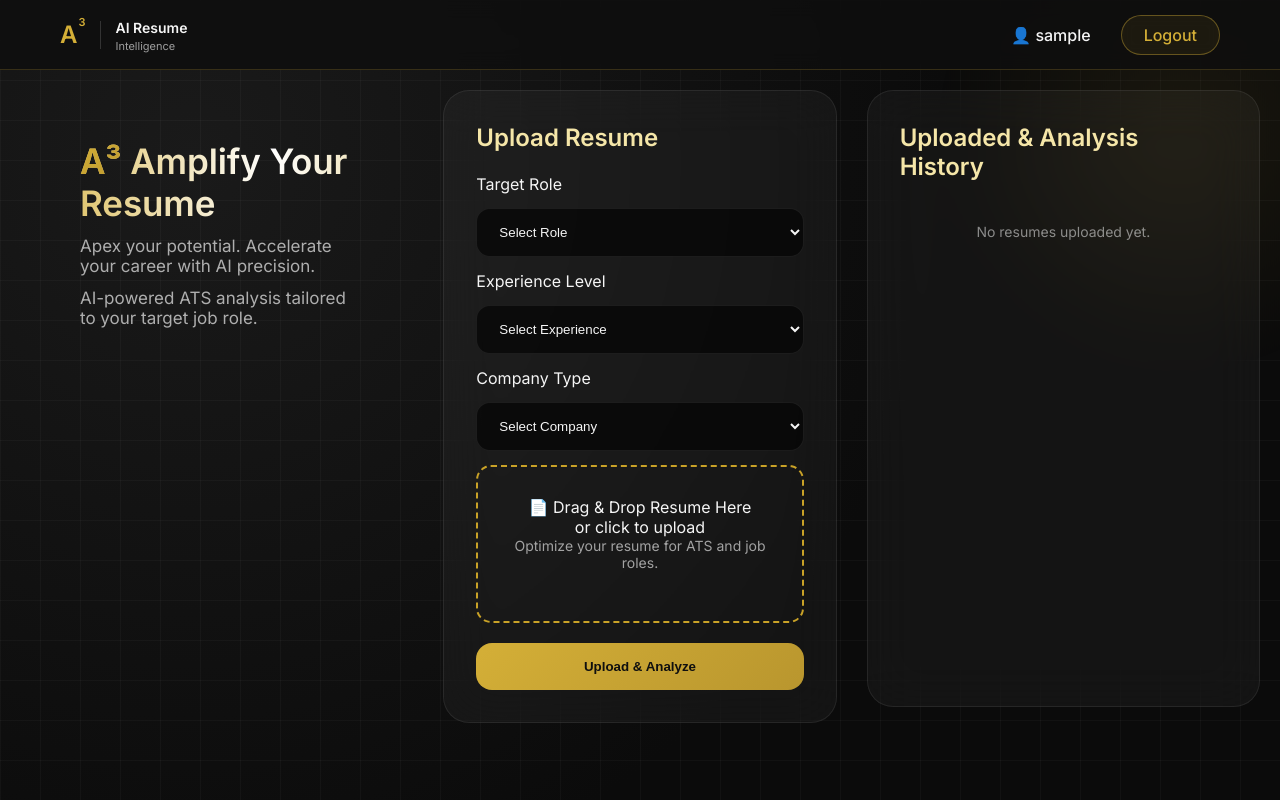
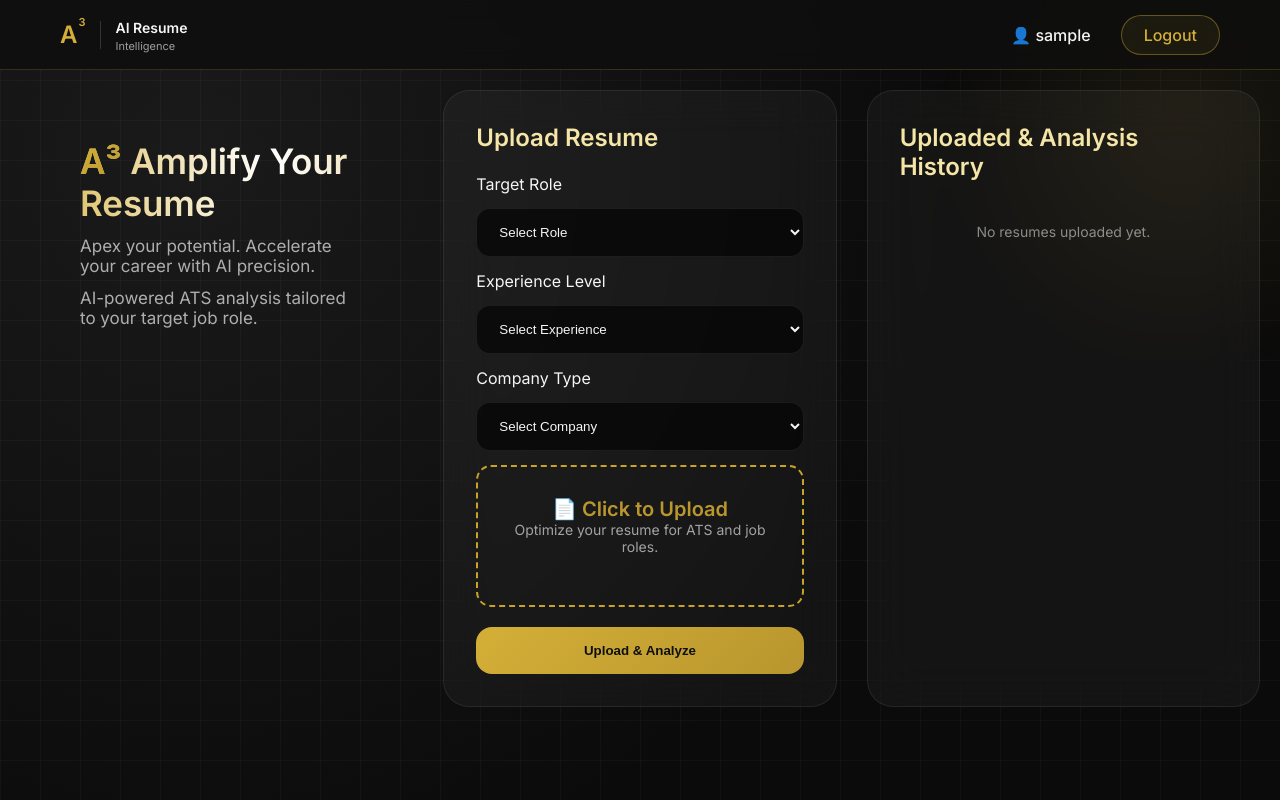
Before and after one commit to anup-codes/AI-Resume-Checker, a Django app: page /dashboard/ in a window 1280 px wide. Run offline with Django 5.2, Linux system fonts and the light colour scheme; the visitor is signed in with stand-in values (Sample User, id 1); data that the repository does not hold is empty.

Commit message:
dashboard css and html change

```diff
--- a/djangosessionauth/static/dashboard.css
+++ b/djangosessionauth/static/dashboard.css
@@ -594,3 +594,8 @@ body::-webkit-scrollbar {
 .upload-area input {
     display: none;
 }
+#uploadText{
+  color: #B9962E;
+font-weight: bold;
+font-size: 20px;
+}
--- a/djangosessionauth/templates/dashboard.html
+++ b/djangosessionauth/templates/dashboard.html
@@ -98,8 +98,8 @@
             </div>
 
            <div class="upload-area" id="uploadArea">
-                <p id="uploadText">📄 Drag & Drop Resume Here</p>
-                <span>or click to upload</span>
+
+                <p id="uploadText"> 📄 Click to Upload</p>
 
                 <input type="file" name="resume" id="resumeInput" required hidden>
 
```
